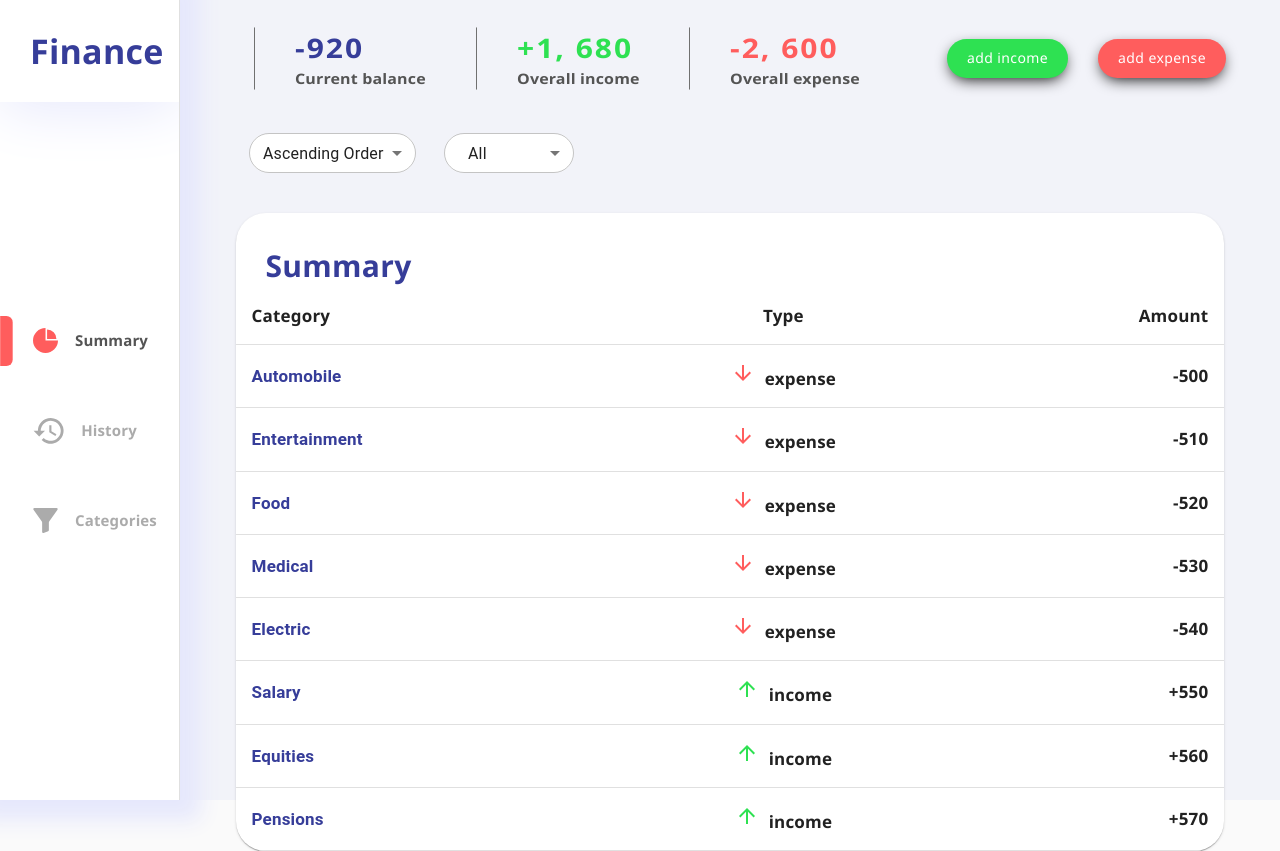
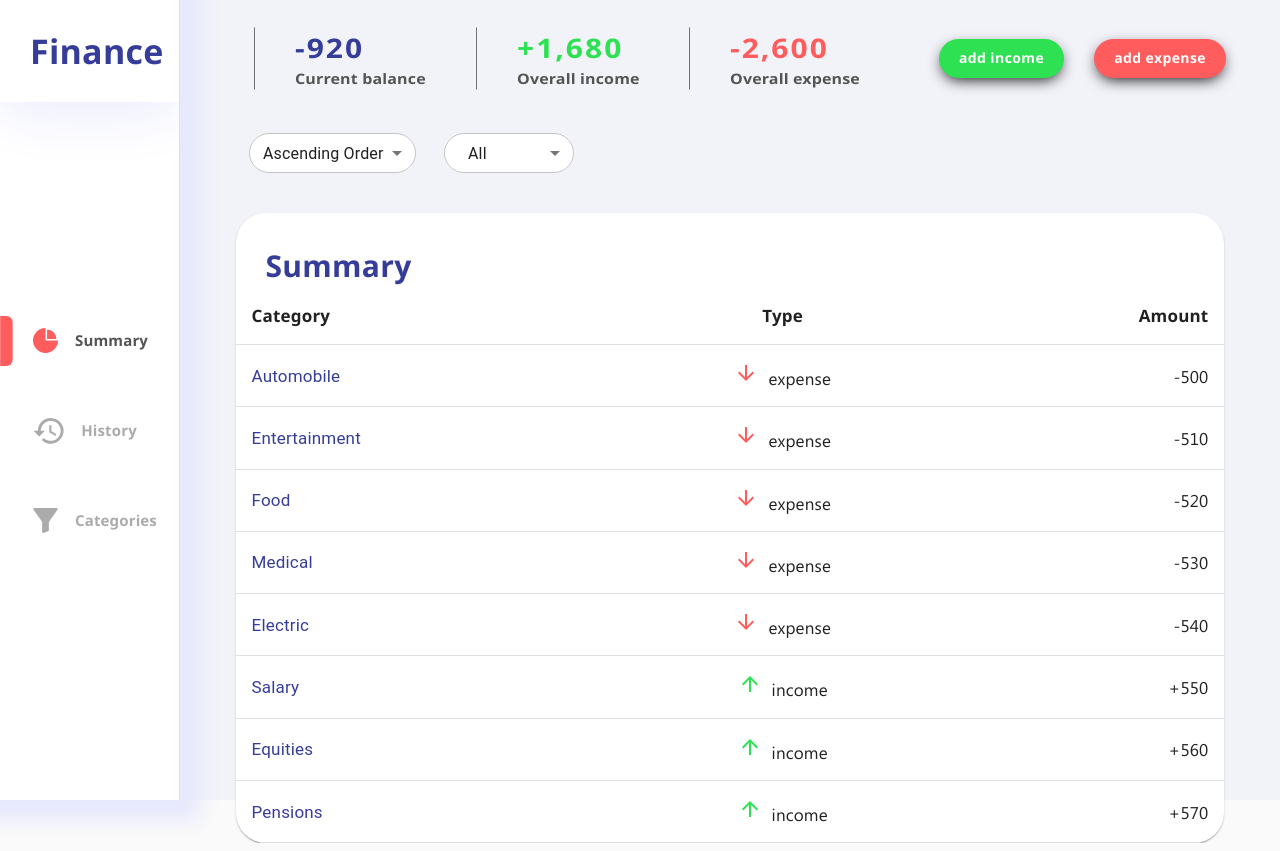
Before and after one commit to LuizaAv/aca-final-project-lge, a React (Create React App) app: page / in a window 1280 px wide. Built offline with nearby package versions, Linux system fonts and the light colour scheme.

Commit message:
adjusted style

```diff
--- a/src/Components/AddBudget/AddBudget.style.js
+++ b/src/Components/AddBudget/AddBudget.style.js
@@ -6,6 +6,7 @@ export default makeStyles({
     padding: '7px 20px',
     textTransform: 'lowercase',
     fontFamily: 'Segoe UI',
+    fontWeight: 900,
     color: '#fff',
     boxShadow: '0 5px 15px -4px #000',
     marginRight: 30,
--- a/src/pages/Summary/Summary.style.js
+++ b/src/pages/Summary/Summary.style.js
@@ -52,12 +52,12 @@ export default makeStyles({
   },
   content: {
     fontFamily: 'Segoe UI',
-    fontWeight: 600,
+    // fontWeight: 600,
     fontSize: 17,
   },
   category: {
     color: '#363D99',
-    fontWeight: 600,
+    // fontWeight: 600,
     fontSize: 17,
   },
   flexContainer: {
--- a/src/pages/Summary/Total/Total.js
+++ b/src/pages/Summary/Total/Total.js
@@ -25,7 +25,7 @@ export default function Total() {
 
   const balance = income - expense;
 
-  const addComma = (count) => count.toString().replace(/\B(?=(\d{3})+(?!\d))/g, ', ');
+  const addComma = (count) => count.toString().replace(/\B(?=(\d{3})+(?!\d))/g, ',');
 
   const count = [
     { name: 'Current balance', amount: addComma(balance), className: 'balance' },
```
